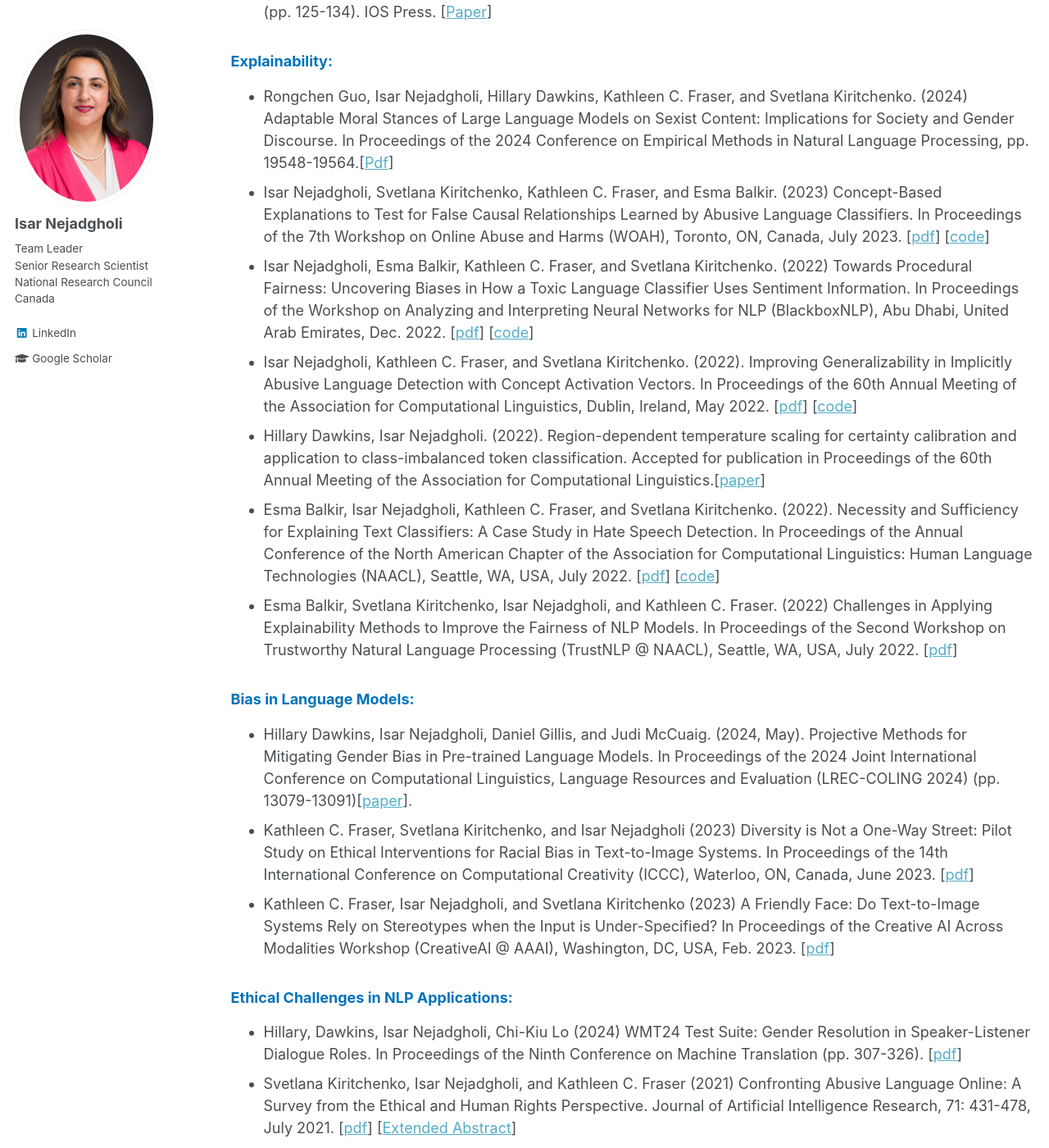
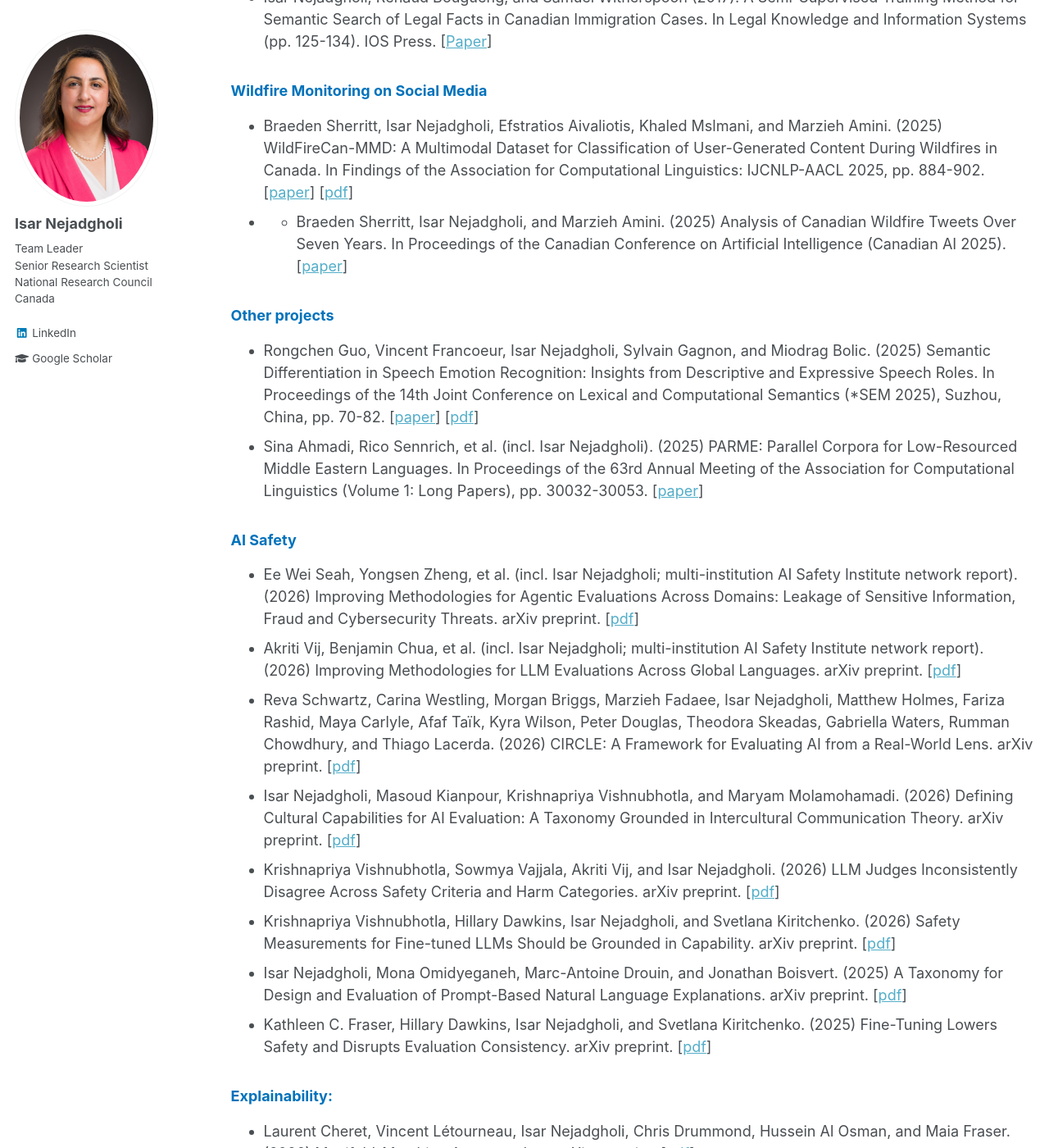
Before and after one commit to IsarNejad/IsarNejad.github.io, a Jekyll site: the page built from _pages/research.md, in a window 1280 px wide and 1400 px high, scrolled down 2794 px. Shown: the whole window at 82% size. Built offline with Jekyll 4.4.1, drawn with Linux system fonts in a browser that asks for light colours; some of the changed text lies outside the part shown.

Commit message:
Update research.md

```diff
--- a/_pages/research.md
+++ b/_pages/research.md
@@ -12,6 +12,7 @@ author_profile: true
 
 {: .amaranth-deep-purple}
 ## Responsible AI:
+  - [**AI Safety:**](#safety) This is a set of projects in collaboration with the Canadian AI Safety Institute.
   - [**Explainability:**](#explain) This project uses natural language and concept-based explanations to analyze a model and understand its safety, generalizability, fairness and robustness flaws.
   - [**Bias in Language Models:**](#Bias) This line of research analyzes the model's output to uncover biases learned by text classifiers and generative models.
   - [**Ethical Challenges in NLP Applications:**](#JAIR) This line of work investigates ethical considerations at different stages of developing an NLP system for various tasks, including abusive language detection and machine translation.
@@ -65,11 +66,43 @@ A Dataset and Taxonomy on Aporophobia, Accepted at the findings of NAACL 2025.
 - Anna Jahn, Isar Nejadgholi and Maryam Molamohammadi, (2023). Responsible AI in Settlement Services: Challenges, Social Context, and Ethical AI Solutions. Pathway to Prosperity National Conference. [[workshop page](https://site.pheedloop.com/event/EVEHAYZSFXPTO/schedule/SES0UFO405SMXA1ZG)].
 - Isar Nejadgholi, Renaud Bougueng, and Samuel Witherspoon (2017). A Semi-Supervised Training Method for Semantic Search of Legal Facts in Canadian Immigration Cases. In Legal Knowledge and Information Systems (pp. 125-134). IOS Press. [[Paper](https://orbilu.uni.lu/bitstream/10993/33777/1/9781614998389.pdf#page=135)]
 
+
+<a id="MultiModal-Disaster"></a>
+
+{: .gray}
+### Wildfire Monitoring on Social Media
+
+- Braeden Sherritt, Isar Nejadgholi, Efstratios Aivaliotis, Khaled Mslmani, and Marzieh Amini. (2025) WildFireCan-MMD: A Multimodal Dataset for Classification of User-Generated Content During Wildfires in Canada. In Findings of the Association for Computational Linguistics: IJCNLP-AACL 2025, pp. 884-902. [[paper](https://aclanthology.org/2025.findings-ijcnlp.53/)] [[pdf](https://arxiv.org/pdf/2504.13231.pdf)]
+- - Braeden Sherritt, Isar Nejadgholi, and Marzieh Amini. (2025) Analysis of Canadian Wildfire Tweets Over Seven Years. In Proceedings of the Canadian Conference on Artificial Intelligence (Canadian AI 2025). [[paper](https://caiac.pubpub.org/pub/nzt63ve8)]
+
+<a id="other"></a>
+
+{: .gray}
+### Other projects
+
+- Rongchen Guo, Vincent Francoeur, Isar Nejadgholi, Sylvain Gagnon, and Miodrag Bolic. (2025) Semantic Differentiation in Speech Emotion Recognition: Insights from Descriptive and Expressive Speech Roles. In Proceedings of the 14th Joint Conference on Lexical and Computational Semantics (*SEM 2025), Suzhou, China, pp. 70-82. [[paper](https://aclanthology.org/2025.starsem-1.6/)] [[pdf](https://arxiv.org/pdf/2510.03060.pdf)]
+- Sina Ahmadi, Rico Sennrich, et al. (incl. Isar Nejadgholi). (2025) PARME: Parallel Corpora for Low-Resourced Middle Eastern Languages. In Proceedings of the 63rd Annual Meeting of the Association for Computational Linguistics (Volume 1: Long Papers), pp. 30032-30053. [[paper](https://aclanthology.org/2025.acl-long.1451/)]
+
+<a id="safety"></a>
+
+{: .gray}
+### AI Safety
+
+- Ee Wei Seah, Yongsen Zheng, et al. (incl. Isar Nejadgholi; multi-institution AI Safety Institute network report). (2026) Improving Methodologies for Agentic Evaluations Across Domains: Leakage of Sensitive Information, Fraud and Cybersecurity Threats. arXiv preprint. [[pdf](https://arxiv.org/pdf/2601.15679.pdf)]
+- Akriti Vij, Benjamin Chua, et al. (incl. Isar Nejadgholi; multi-institution AI Safety Institute network report). (2026) Improving Methodologies for LLM Evaluations Across Global Languages. arXiv preprint. [[pdf](https://arxiv.org/pdf/2601.15706.pdf)]
+- Reva Schwartz, Carina Westling, Morgan Briggs, Marzieh Fadaee, Isar Nejadgholi, Matthew Holmes, Fariza Rashid, Maya Carlyle, Afaf Taïk, Kyra Wilson, Peter Douglas, Theodora Skeadas, Gabriella Waters, Rumman Chowdhury, and Thiago Lacerda. (2026) CIRCLE: A Framework for Evaluating AI from a Real-World Lens. arXiv preprint. [[pdf](https://arxiv.org/pdf/2602.24055.pdf)]
+- Isar Nejadgholi, Masoud Kianpour, Krishnapriya Vishnubhotla, and Maryam Molamohamadi. (2026) Defining Cultural Capabilities for AI Evaluation: A Taxonomy Grounded in Intercultural Communication Theory. arXiv preprint. [[pdf](https://arxiv.org/pdf/2605.15990.pdf)]
+- Krishnapriya Vishnubhotla, Sowmya Vajjala, Akriti Vij, and Isar Nejadgholi. (2026) LLM Judges Inconsistently Disagree Across Safety Criteria and Harm Categories. arXiv preprint. [[pdf](https://arxiv.org/pdf/2605.31381.pdf)]
+- Krishnapriya Vishnubhotla, Hillary Dawkins, Isar Nejadgholi, and Svetlana Kiritchenko. (2026) Safety Measurements for Fine-tuned LLMs Should be Grounded in Capability. arXiv preprint. [[pdf](https://arxiv.org/pdf/2606.03648.pdf)]
+- Isar Nejadgholi, Mona Omidyeganeh, Marc-Antoine Drouin, and Jonathan Boisvert. (2025) A Taxonomy for Design and Evaluation of Prompt-Based Natural Language Explanations. arXiv preprint. [[pdf](https://arxiv.org/pdf/2507.10585.pdf)]
+- Kathleen C. Fraser, Hillary Dawkins, Isar Nejadgholi, and Svetlana Kiritchenko. (2025) Fine-Tuning Lowers Safety and Disrupts Evaluation Consistency. arXiv preprint. [[pdf](https://arxiv.org/pdf/2506.17209.pdf)]
+
 <a id="explain"></a>
 
 {: .gray}
 ### Explainability:
 
+- Laurent Cheret, Vincent Létourneau, Isar Nejadgholi, Chris Drummond, Hussein Al Osman, and Maia Fraser. (2026) Manifold-Matching Autoencoders. arXiv preprint. [[pdf](https://arxiv.org/pdf/2603.16568.pdf)]
 - Rongchen Guo, Isar Nejadgholi, Hillary Dawkins, Kathleen C. Fraser, and Svetlana Kiritchenko. (2024) Adaptable Moral Stances of Large Language Models on Sexist Content: Implications for Society and Gender Discourse. In Proceedings of the 2024 Conference on Empirical Methods in Natural Language Processing, pp. 19548-19564.[[Pdf](https://aclanthology.org/2024.emnlp-main.1090/)]
 - Isar Nejadgholi, Svetlana Kiritchenko, Kathleen C. Fraser, and Esma Balkir. (2023) Concept-Based Explanations to Test for False Causal Relationships Learned by Abusive Language Classifiers. In Proceedings of the 7th Workshop on Online Abuse and Harms (WOAH), Toronto, ON, Canada, July 2023. [[pdf](https://arxiv.org/pdf/2307.01900.pdf)] [[code](https://github.com/IsarNejad/Global-Sufficiency)]
 - Isar Nejadgholi, Esma Balkir, Kathleen C. Fraser, and Svetlana Kiritchenko. (2022) Towards Procedural Fairness: Uncovering Biases in How a Toxic Language Classifier Uses Sentiment Information. In Proceedings of the Workshop on Analyzing and Interpreting Neural Networks for NLP (BlackboxNLP), Abu Dhabi, United Arab Emirates, Dec. 2022. [[pdf](https://arxiv.org/pdf/2210.10689.pdf)] [[code](https://github.com/IsarNejad/Procedural-Fairness-Sentiment)]
@@ -92,6 +125,7 @@ A Dataset and Taxonomy on Aporophobia, Accepted at the findings of NAACL 2025.
 {: .gray}
 ### Ethical Challenges in NLP Applications:
 
+- Hillary Dawkins, Isar Nejadgholi, and Chi-kiu Lo. (2025) Gender-Neutral Machine Translation Strategies in Practice. arXiv preprint. [[pdf](https://arxiv.org/pdf/2506.15676.pdf)]
 - Hillary, Dawkins, Isar Nejadgholi, Chi-Kiu Lo (2024) WMT24 Test Suite: Gender Resolution in Speaker-Listener Dialogue Roles. In Proceedings of the Ninth Conference on Machine Translation (pp. 307-326). [[pdf](https://aclanthology.org/2024.wmt-1.25/)]
 - Svetlana Kiritchenko, Isar Nejadgholi, and Kathleen C. Fraser (2021) Confronting Abusive Language Online: A Survey from the Ethical and Human Rights Perspective. Journal of Artificial Intelligence Research, 71: 431-478, July 2021. [[pdf](https://jair.org/index.php/jair/article/view/12590/26695)] [[Extended Abstract](https://www.svkir.com/papers/Kiritchenko-et-al-ExtendedAbstract-IJCAI-2022.pdf)]
 - Isar Nejadgholi and Svetlana Kiritchenko (2020). On Cross-Dataset Generalization in Automatic Detection of Online Abuse. In Proceedings of the 4th Workshop on Online Abuse and Harms at EMNLP-2020. [[pdf](https://aclanthology.org/2020.alw-1.20/)]
@@ -110,6 +144,8 @@ A Dataset and Taxonomy on Aporophobia, Accepted at the findings of NAACL 2025.
 {: .gray}
 ### Uncovering and Combating Stereotypes:
 
+- Svetlana Kiritchenko, Anna Kerkhof, Isar Nejadgholi, and Kathleen C. Fraser. (2025) From Perceived Effectiveness to Measured Impact: Identity-Aware Evaluation of Automated Counter-Stereotypes. In Proceedings of the IAAI/ALA Workshop @ ECAI 2025. [[pdf](https://ceur-ws.org/Vol-4136/iaai4.pdf)]
+- Georgina Curto, Svetlana Kiritchenko, Muhammad Hammad Fahim Siddiqui, Isar Nejadgholi, and Kathleen C. Fraser. (2025) Tackling Social Bias against the Poor: A Dataset and a Taxonomy on Aporophobia. In Findings of the Association for Computational Linguistics: NAACL 2025, pp. 6995-7016. [[paper](https://aclanthology.org/2025.findings-naacl.388/)] [[pdf](https://arxiv.org/pdf/2504.13085.pdf)]
 - Kathleen C. Fraser, Svetlana Kiritchenko, Isar Nejadgholi (2024). How Does Stereotype Content Differ Across Data Sources? Proceedings of the 13th Joint Conference on Lexical and Computational Semantics (* SEM 2024). [[pdf](https://aclanthology.org/2024.starsem-1.2.pdf)]
 - Isar Nejadgholi, Kathleen C. Fraser, Anna Kerkhof, and Svetlana Kiritchenko (2024). Challenging Negative Gender Stereotypes: A Study on the Effectiveness of Automated Counter-Stereotypes. In Proceedings of the 2024 Joint International Conference on Computational Linguistics, Language Resources and Evaluation (LREC-COLING 2024) (pp. 3005-3015). [[pdf](https://aclanthology.org/2024.lrec-main.268/)]
 - Kathleen C. Fraser, Svetlana Kiritchenko, Isar Nejadgholi, and Anna Kerkhof (2023) What Makes a Good Counter-Stereotype? Evaluating Strategies for Automated Responses to Stereotypical Text. In Proceedings of the First Workshop on Social Influence in Conversations (SICon), Toronto, ON, Canada, July 2023. [[pdf](https://www.svkir.com/papers/Fraser-et-al-CounterStereotypes-SICon-2023.pdf)]
@@ -122,6 +158,7 @@ A Dataset and Taxonomy on Aporophobia, Accepted at the findings of NAACL 2025.
 {: .gray}
 ### Social Media Analysis for Early Detection of Suicide Ideation:
 
+- Hamideh Ghanadian, Isar Nejadgholi, and Hussein Al Osman. (2026) Beyond Accuracy: Interpreting Topic Representation in Suicide Ideation Detection Models. arXiv preprint. [[pdf](https://arxiv.org/pdf/2606.07714.pdf)]
 
 - Hamideh Ghanadian, Isar Nejadgholi, Hussein Al Osman (2024). Socially Aware Synthetic Data Generation for Suicidal Ideation Detection Using Large Language Models. IEEE Access.[[Paper](https://ieeexplore.ieee.org/stamp/stamp.jsp?arnumber=10413447)]
 
```
